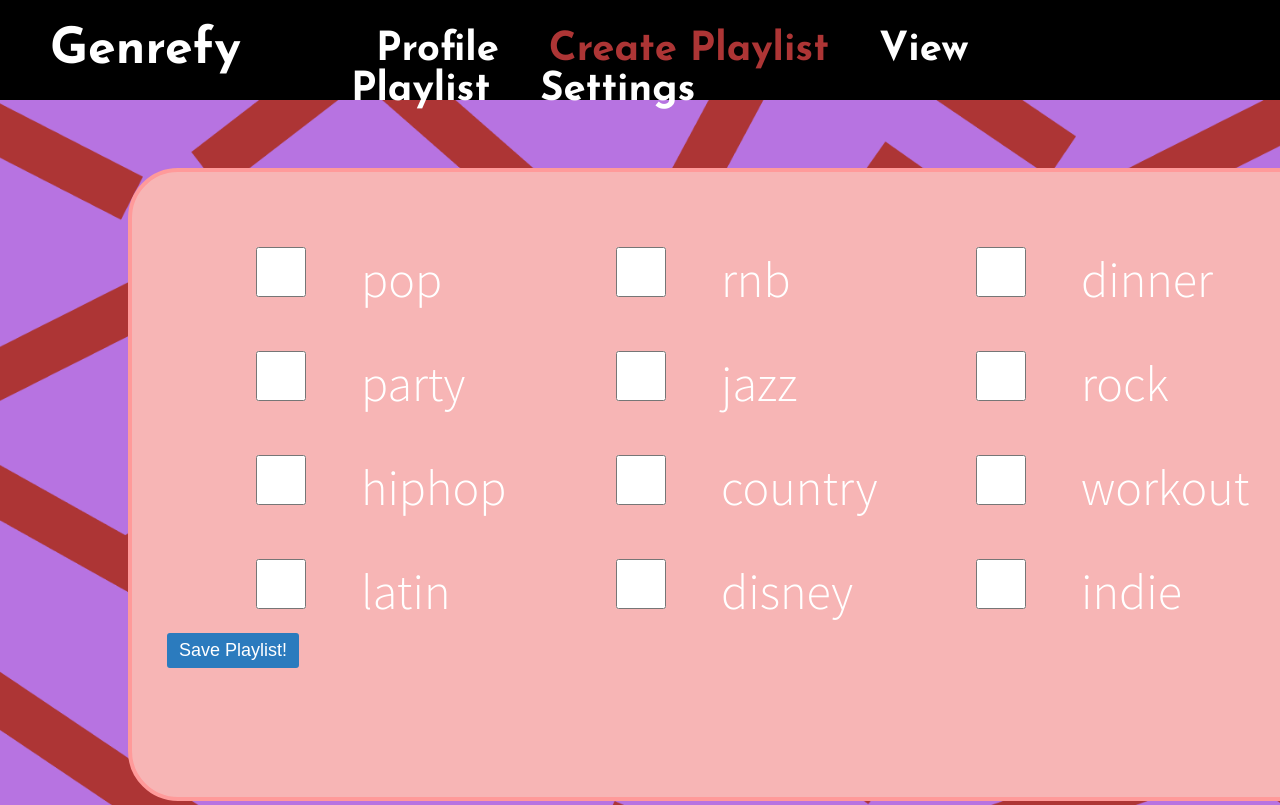
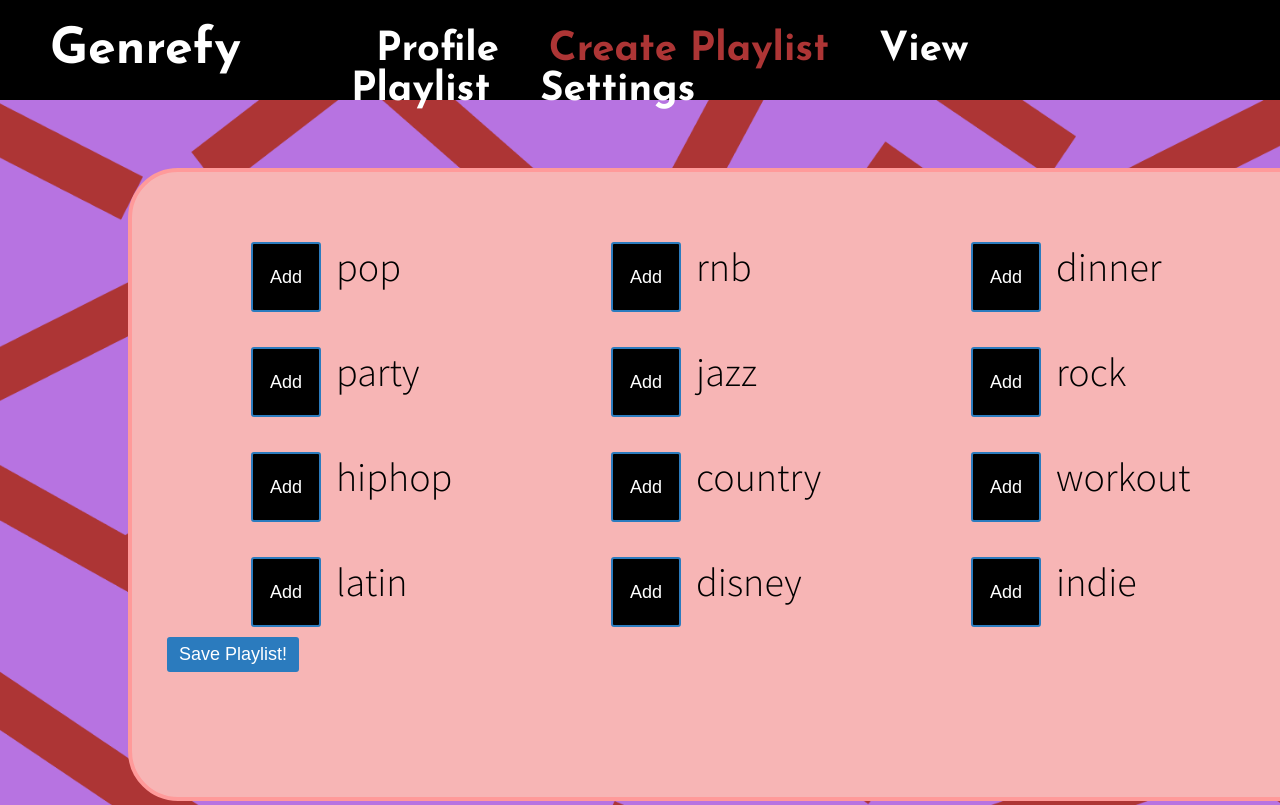
Before and after one commit to Blakeefuller/Genrefy, a React (Vite) app: page /create-playlist in a window 1280 px wide. Shown: the top 805 px of the page. Built offline with nearby package versions, Linux system fonts and the light colour scheme.

Commit message:
updated grabing items from slice

```diff
--- a/package.json
+++ b/package.json
@@ -15,6 +15,7 @@
     "preview": "vite preview"
   },
   "dependencies": {
+    "@emotion/styled": "^11.11.0",
     "@reduxjs/toolkit": "^2.2.1",
     "@tanstack/react-query": "^5.20.2",
     "axios": "^1.6.7",
@@ -23,7 +24,10 @@
     "query-string": "^9.0.0",
     "react": "^18.2.0",
     "react-dom": "^18.2.0",
-    "react-router-dom": "^6.22.0"
+    "react-redux": "^9.1.0",
+    "react-router-dom": "^6.22.0",
+    "redux": "^5.0.1",
+    "redux-toolkit": "^1.1.2"
   },
   "devDependencies": {
     "@types/react": "^18.2.43",
--- a/src/genreSlice.js
+++ b/src/genreSlice.js
@@ -1,24 +1,42 @@
 import { createSlice } from "@reduxjs/toolkit";
+
 
 const initialState = {
   genres: [],
 };
 
 const genreSlice = createSlice({
-  name: "genres",
+  name: "genreSlice",
   initialState,
   reducers: {
     addGenre(state, action) {
-      const { genre } = action.payload;
-      state.genres.push(genre);
+      const genre = action.payload;
+      state.genres.push({
+        genre: genre,
+        checked: false,
+      });
     },
     removeGenre(state, action) {
       const { genre } = action.payload;
-      state.genres = state.genres.filter((g) => g !== genre);
+      state.genres = state.genres.filter((g) => g.genre !== genre);
+    },
+    toggleGenre(state, action) {
+      const genre = action.payload
+      const foundGenre = state.genres.find(g => g.genre === genre)
+      if (foundGenre) {
+        foundGenre.checked = !foundGenre.checked
+      }
     },
   },
+  selectors: {
+    getSelectedGenres(sliceState) {
+      console.log(sliceState.genres.filter((g) => g.checked == true));
+      return sliceState.genres.filter((g) => g.checked == true);
+    },
+  }
 });
 
-export const { addGenre, removeGenre } = genreSlice.actions;
-
+export const { addGenre, removeGenre, toggleGenre } = genreSlice.actions;
+export const { getSelectedGenres } = genreSlice.selectors;
+export const selectGenres = genreSlice.selectSlice
 export default genreSlice.reducer;
--- a/src/index.css
+++ b/src/index.css
@@ -58,7 +58,7 @@ input, textarea {
   font-size: 18px;
 }
 
-button {
+button, .login-button {
   background-color: #2b7bbe;
   color: #fff;
   border: 2px solid #2b7bbe;
@@ -70,7 +70,7 @@ button {
   cursor: pointer;
 }
 
-button:hover {
+.login-button, button:hover {
   background-color: #71b5ed;
 }
 
@@ -250,19 +250,18 @@ span {
   padding: 5px;
   padding-top: 30px;
   width: 350px;
-  font-size: 40px;;
+  font-size: 40px;
+  display: flex;
 }
 
 
 .genre-checkbox {
-  width: 50px;
-  height: 50px;
-}
-
-.genre-item input:checked{
-  background-color: #247022;
+  width: 70px;
+  height: 70px;
+  background-color: black;
 }
 
 .genre-checkbox:hover {
   cursor: pointer;
+  background-color: #71b5ed;
 }
--- a/src/main.jsx
+++ b/src/main.jsx
@@ -1,4 +1,4 @@
-import React from "react";
+import React, { useEffect, useState } from "react";
 import ReactDOM from "react-dom/client";
 import {
   createBrowserRouter,
@@ -14,12 +14,17 @@ import CreatePlaylist from "./pages/CreatePlaylist";
 import ViewPlaylist from "./pages/ViewPlaylist";
 import Settings from "./pages/Settings";
 import Callback from "./pages/Callback";
+import { Provider, useDispatch } from 'react-redux'
 
 import "./index.css";
+
+import { store } from "./store";
+import genreReducer, { addGenre } from "./genreSlice";
 
 const queryClient = new QueryClient();
 
 function App() {
+
   const router = createBrowserRouter([
     {
       path: "/",
@@ -35,6 +40,15 @@ function App() {
       ],
     },
   ]);
+  const dispatch = useDispatch()
+
+  useEffect(() => {
+    // hard coded genres users can choose from
+    const allGenres = ["pop", "rnb", "dinner", "party", "jazz", "rock", "hiphop", "country", "workout", "latin", "disney", "indie"]
+    // add All Genres to our slice
+    allGenres.forEach((item) =>  ( dispatch(addGenre(item))  ) )
+    // dispatch(addGenre("joemama"))
+  }, [dispatch])
 
   return (
     <QueryClientProvider client={queryClient}>
@@ -44,7 +58,9 @@ function App() {
 }
 
 ReactDOM.createRoot(document.getElementById("root")).render(
-  <React.StrictMode>
+  // <React.StrictMode>
+    <Provider store={store}>
     <App />
-  </React.StrictMode>
+    </Provider>
+  // {/* </React.StrictMode> */}
 );
--- a/src/pages/CreatePlaylist.jsx
+++ b/src/pages/CreatePlaylist.jsx
@@ -1,42 +1,67 @@
 import { all } from "axios";
+import { addGenre, toggleGenre } from "../genreSlice";
+import { getSelectedGenres } from "../genreSlice";
+import { useDispatch, useSelector } from 'react-redux'
+import styled from '@emotion/styled'
+
+
+const GenreContainer = styled.div`
+    // margin: auto;
+    text-decoration: ${props => props.isChecked && 'line-through'};
+    color: ${props => props.isChecked && 'black'};
+    button {
+        margin: 0;
+    }
+    p {
+        color: ${props => props.isChecked && 'black'};
+        color: black;
+        margin: 0;
+        padding-left: 15px;
+    }
+`
 
 export function GenreItem(props) {
+    const dispatch = useDispatch()
 
-    const { genreName } = props
+    const { genre, checked } = props
 
     return (
         <>
+        <GenreContainer checked={checked}>
         <div className="genre-item">
-            <input className="genre-checkbox" type="checkbox" value={genreName}/>
-            {/* <button className="genre-checkbox">&#10004;</button>{genreName} */}
-            <span className="checkmark">{genreName}</span>
+            <button className="genre-checkbox" onClick={() => {
+                dispatch(toggleGenre(genre))
+                }}>Add</button>
+            <p>{genre}</p>
         </div>
+        </GenreContainer>
         </>
     )
 }
 
 export function CreatePlaylist(allGenresChecked) {
-    console.log(allGenresChecked)
+    // console.log(allGenresChecked)
 }
 
 
 export default function Search() {
+    const dispatch = useDispatch()
 
-    // hard coded genres users can choose from
-    const allGenres = ["pop", "rnb", "dinner", "party", "jazz", "rock", "hiphop", "country", "workout", "latin", "disney", "indie"]
-
-    const allGenresChecked = document.querySelectorAll('input[type=checkbox]:checked');
+    const allSliceGenres = useSelector((state) => state.genres)
 
     return (
         <div className="createplaylist-page">
             {/* <h1>Create Playlist</h1> */}
             <div className="create-playlist-container">
                 <div className="genre-list">
-                    {allGenres.map((item, index) =>
-                        (<GenreItem key={index} genreName={item} />))}
+                    {allSliceGenres.genres.map((item, index) =>
+                        (<GenreItem key={index} genre={item.genre} checked={item.checked} />))}
                 </div>
 
-                <button onClick={() => {console.log(allGenresChecked)}}>Save Playlist!</button>
+                <button onClick={() => {
+                    const selectedGenres = allSliceGenres.genres.filter((g) => g.checked === true)
+                    console.log(selectedGenres)
+                    }}>Save Playlist!</button>
 {/*
                 <a
                 className="create-playlist-home-button josefin-sans-small-text-button"
--- a/src/pages/Home.jsx
+++ b/src/pages/Home.jsx
@@ -37,7 +37,7 @@ export default function Home() {
       {accessToken && <p>Spotify Access Token: {accessToken}</p>} */}
 
       {/* ACTUAL HOME STUFF HERE */}
-      <button onClick={initiateLogin}>Login with Spotify</button>
+      <button className="login-button" onClick={initiateLogin}>Login with Spotify</button>
       <div className="home-info-container">
         <h2 className="josefin-sans-small-header underline">
           What is Genrefy?
```
Also changed, not shown: 1 other file (tests, documents, lock files or other folders).
